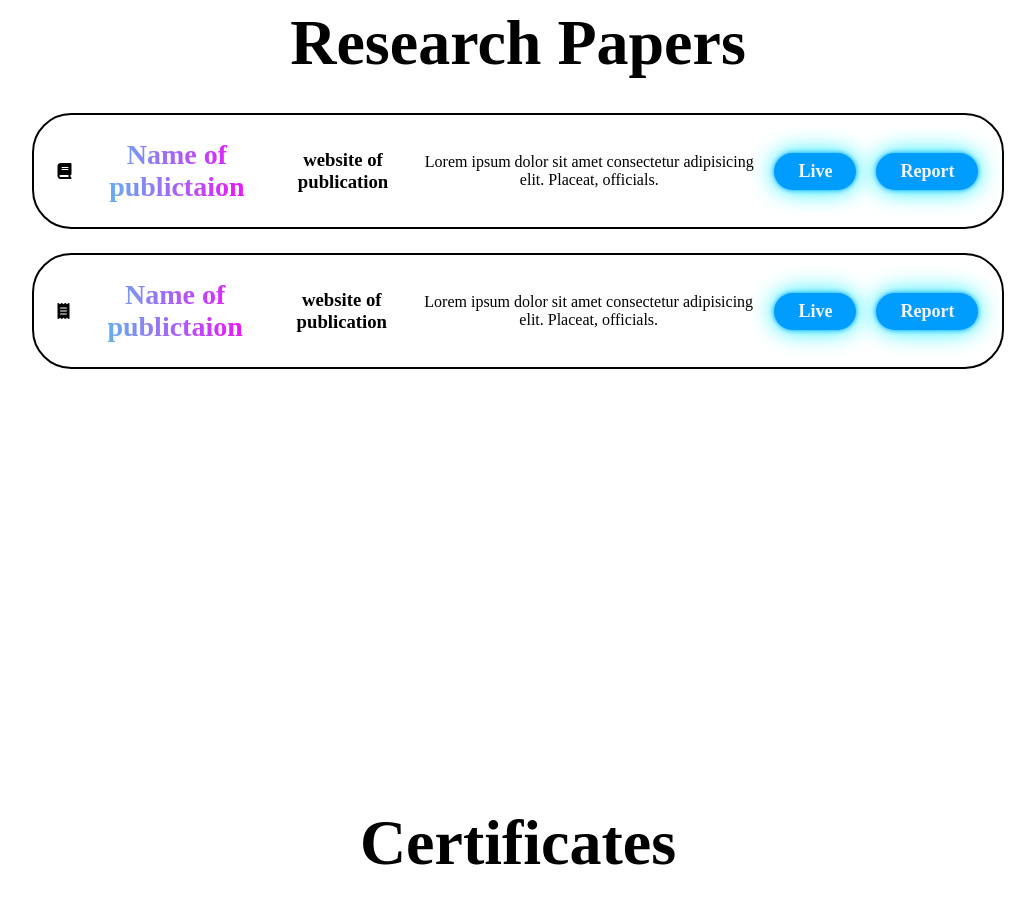
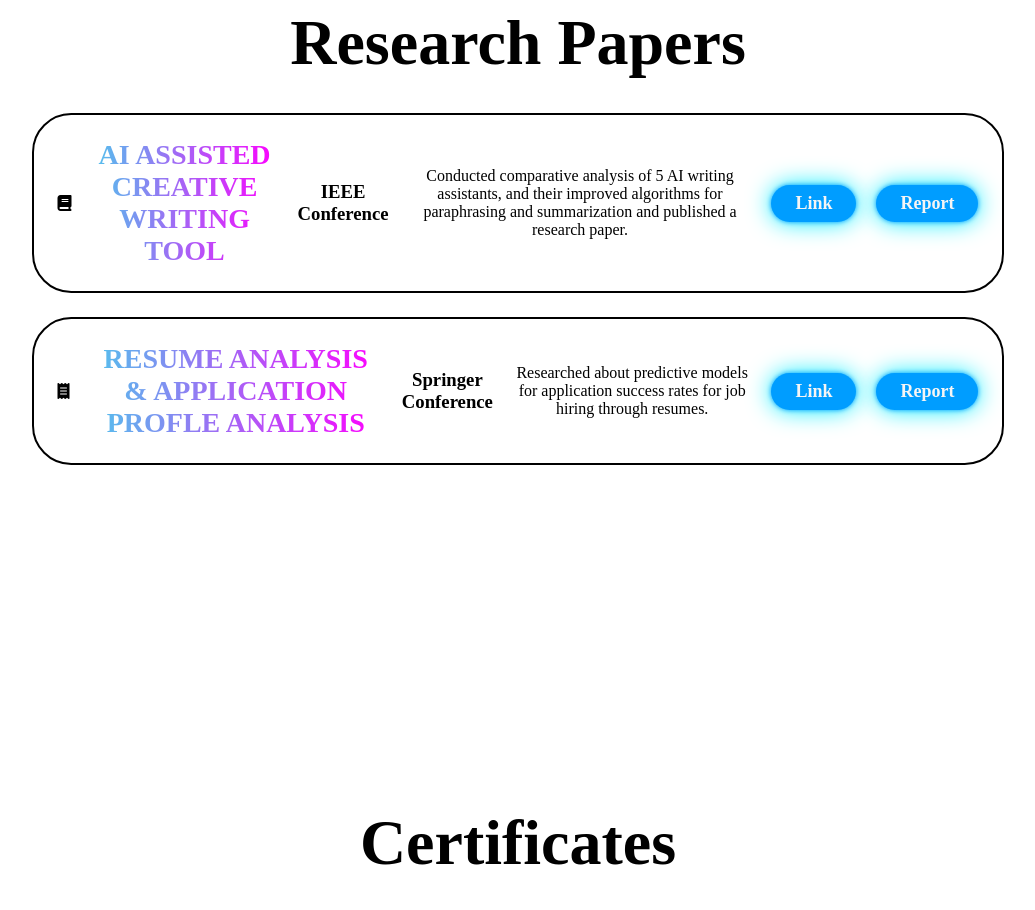
Before and after one commit to Manimodala7/portfolio, a plain HTML site: page index.html in a window 1280 px wide. Shown: the part 1780-2690 px from the top of the page, without its empty margins (122-1157 px from the left). Drawn offline with nearby package versions, Linux system fonts and the light colour scheme.

Commit message:
Update index.html

```diff
--- a/index.html
+++ b/index.html
@@ -110,22 +110,22 @@ tools.
 
             <div class="publication-card" style="--i:19;">
                 <i class="fa-solid fa-book"></i>
-                <span>Name of publictaion</span>
-                <h3>website of publication</h3>
-                <p>Lorem ipsum dolor sit amet consectetur adipisicing elit. Placeat, officials.</p>
+                <span>AI ASSISTED CREATIVE WRITING TOOL</span>
+                <h3>IEEE Conference</h3>
+                <p>Conducted comparative analysis of 5 AI writing assistants, and their improved algorithms for paraphrasing and summarization and published a research paper.</p>
                 <div class="btn-group">
-                    <a href="" style="--i:20;" class="btn">Live</a>
+                    <a href="" style="--i:20;" class="btn">Link</a>
                     <a href="" style="--i:21;" class="btn">Report</a>
                 </div>
             </div>
 
             <div class="publication-card" style="--i:22;">
                 <i class="fa-solid fa-receipt"></i>
-                <span>Name of publictaion</span>
-                <h3>website of publication</h3>
-                <p>Lorem ipsum dolor sit amet consectetur adipisicing elit. Placeat, officials.</p>
+                <span>RESUME ANALYSIS & APPLICATION PROFLE ANALYSIS </span>
+                <h3>Springer Conference</h3>
+                <p>Researched about predictive models for application success rates for job hiring through resumes.</p>
                 <div class="btn-group">
-                    <a href="" style="--i:23;" class="btn">Live</a>
+                    <a href="" style="--i:23;" class="btn">Link</a>
                     <a href="" style="--i:24;" class="btn">Report</a>
                 </div>
             </div>
```
